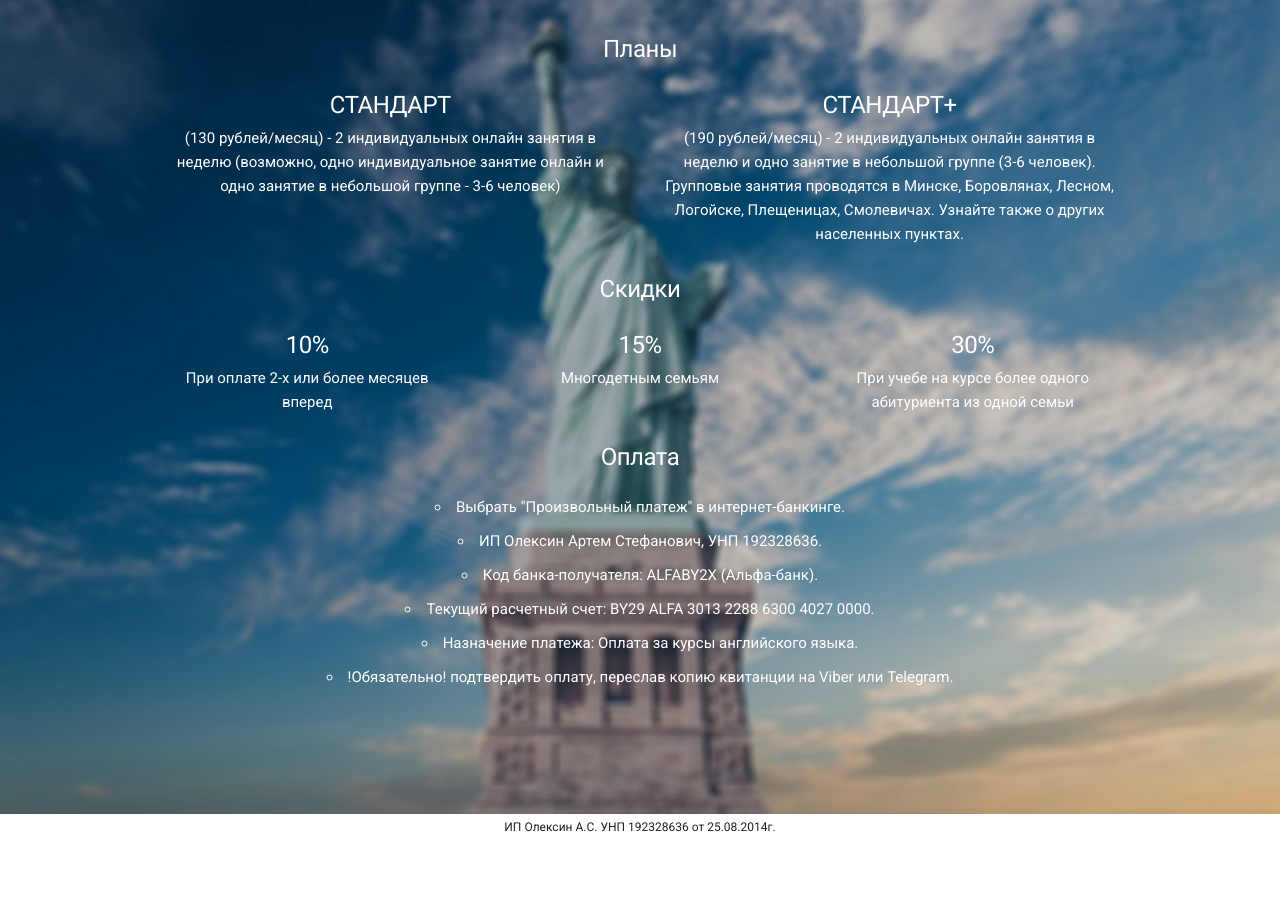
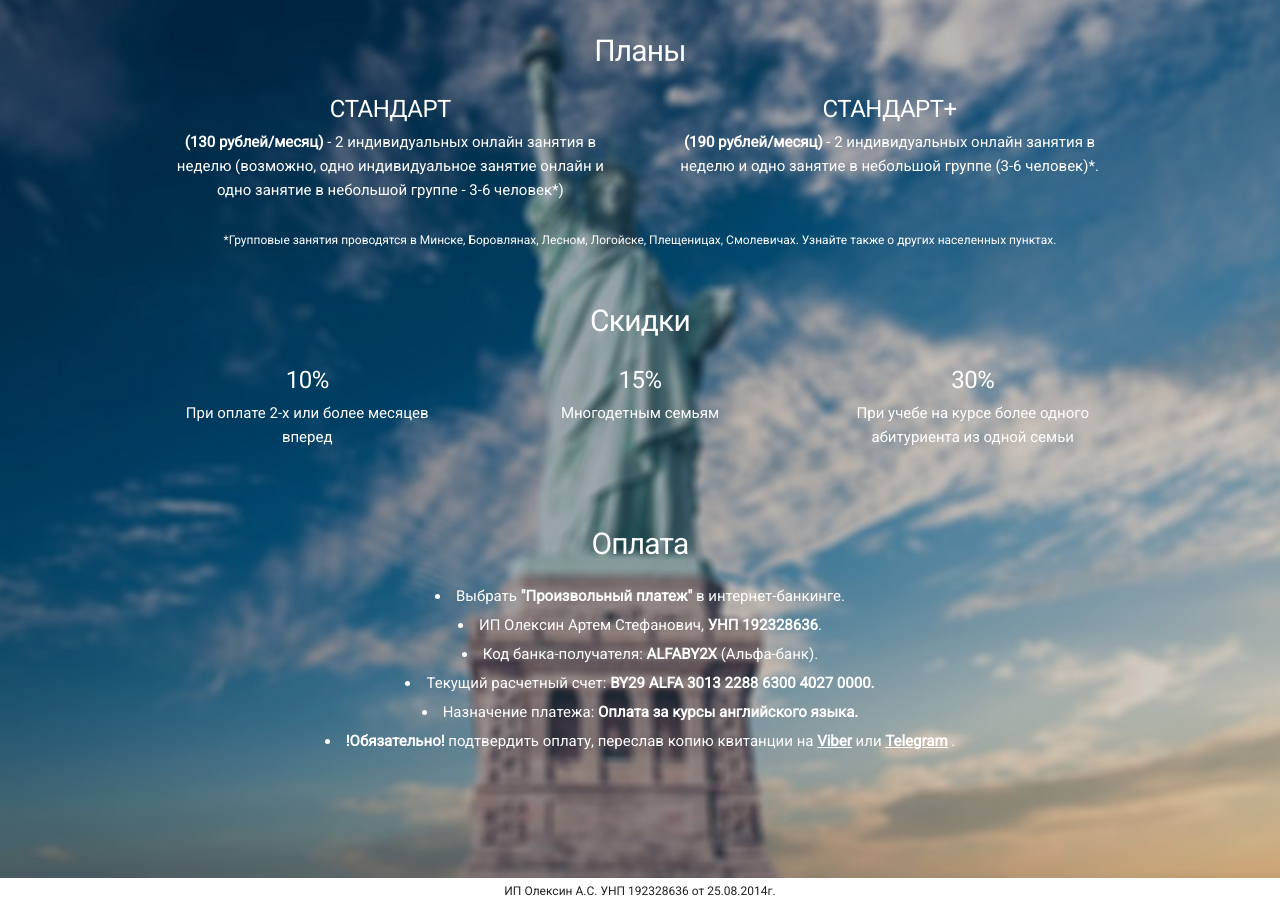
Before and after one commit to maslovsky/ctnp, a plain HTML site: page index.html in a window 1280 px wide. Shown: the part 1860-2762 px from the top of the page. Before the commit the page ends 2698 px from the top, so only its background shows below. Drawn offline with Linux system fonts and the light colour scheme.

Commit message:
change price section

```diff
--- a/index.html
+++ b/index.html
@@ -109,27 +109,29 @@
   </div>
 
   <div class="section price">
-    <h5>Планы</h5>
-
-    <div class="section-bg"></div>
     <div class="container">
+      <div class="price-section">
+        <h4>Планы</h4>
         <div class="row">
           <div class="one-half column">
             <h5 class="pros-heading">СТАНДАРТ</h5>
             <p class="pros-description">
-            (130 рублей/месяц) - 2 индивидуальных онлайн занятия в неделю (возможно, одно индивидуальное занятие онлайн и одно занятие в небольшой группе - 3-6 человек)
+              <strong>(130 рублей/месяц)</strong> - 2 индивидуальных онлайн занятия в неделю (возможно, одно индивидуальное занятие онлайн и одно занятие в небольшой группе - 3-6 человек*)
             </p>
           </div>
           <div class="one-half column">
             <h5 class="pros-heading">СТАНДАРТ+</h5>
             <p class="pros-description">
-          (190 рублей/месяц) - 2 индивидуальных онлайн занятия в неделю и одно занятие в небольшой группе (3-6 человек). Групповые занятия проводятся в Минске, Боровлянах, Лесном, Логойске, Плещеницах, Смолевичах. Узнайте также о других населенных пунктах.
+              <strong>(190 рублей/месяц)</strong> - 2 индивидуальных онлайн занятия в неделю и одно занятие в небольшой группе (3-6 человек)*.
             </p>
           </div>
         </div>
 
-    <h5>Скидки</h5>
+        <small>*Групповые занятия проводятся в Минске, Боровлянах, Лесном, Логойске, Плещеницах, Смолевичах. Узнайте также о других населенных пунктах.</small>
+      </div>
 
+      <div class="price-section">
+        <h4>Скидки</h4>
         <div class="row">
           <div class="one-third column">
             <h5 class="pros-heading">10%</h5>
@@ -152,15 +154,24 @@
         </div>
       </div>
 
-    <h5>Оплата</h5>
-      <ul>
-        <li>Выбрать "Произвольный платеж" в интернет-банкинге.</li>
-        <li>ИП Олексин Артем Стефанович, УНП 192328636.</li>
-        <li>Код банка-получателя: ALFABY2X (Альфа-банк).</li>
-        <li>Текущий расчетный счет: BY29 ALFA 3013 2288 6300 4027 0000.</li>
-        <li>Назначение платежа: Оплата за курсы английского языка.</li>
-        <li>!Обязательно! подтвердить оплату, переслав копию квитанции на Viber или Telegram.</li>
+      <div class="price-section">
+        <h4>Оплата</h4>
+        <ul class="how-to-pay">
+          <li>Выбрать <strong>"Произвольный платеж"</strong> в интернет-банкинге.</li>
+          <li>ИП Олексин Артем Стефанович, <strong>УНП 192328636</strong>.</li>
+          <li>Код банка-получателя: <strong>ALFABY2X</strong> (Альфа-банк).</li>
+          <li>Текущий расчетный счет: <strong>BY29 ALFA 3013 2288 6300 4027 0000.</strong></li>
+          <li>Назначение платежа: <strong>Оплата за курсы английского языка.</strong></li>
+          <li>
+            <strong>!Обязательно!</strong> подтвердить оплату, переслав копию квитанции на
+            <a class="site-link" href="viber://chat/?number=%2B375297771132" target="_blank">Viber</a>
+            или
+            <a class="site-link" href="tg://resolve?domain=%2B375297771132" target="_blank">Telegram</a>
+            .
+          </li>
         </ul>
+      </div>
+    </div>
   </div>
 
   <div class="container text-centered">
--- a/main.css
+++ b/main.css
@@ -195,3 +195,20 @@ align-self: center;
     font-size: 1.5rem;
   }
 }
+
+.price-section:not(:last-child) {
+  margin-bottom: 5rem;
+}
+
+.how-to-pay {
+  list-style-type: disc;
+}
+
+.how-to-pay li {
+  margin: 5px;
+}
+
+.site-link {
+  color: white;
+  font-weight: bold;
+}
```
Lines whose indentation alone changed are shown as unchanged.
